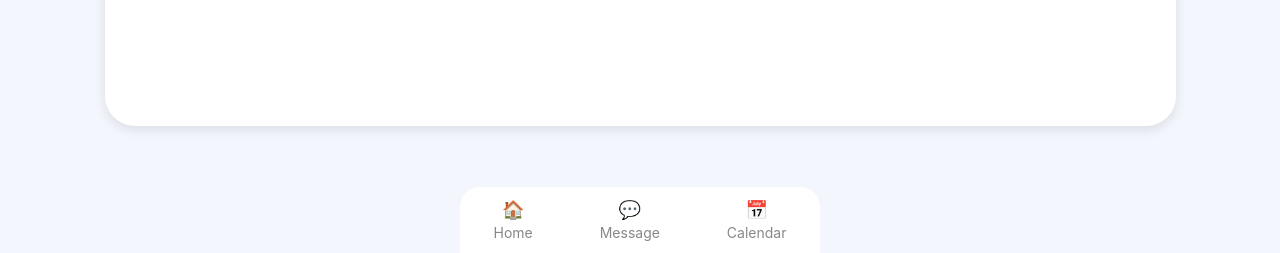
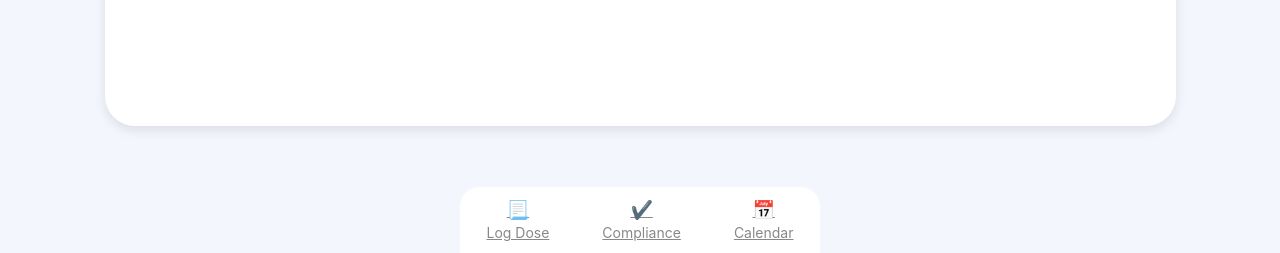
Before and after one commit to MohnishSS/DoseMate-BHacks24, a Flask app: page / in a window 1280 px wide. Shown: the part 547-800 px from the top of the page. Run offline with Flask 3, Linux system fonts and the light colour scheme.

Commit message:
Home GUI fixes

```diff
--- a/data.json
+++ b/data.json
@@ -32,6 +32,11 @@
                     "name": "Medication A (Dose 2)",
                     "dosage_time": "20:02",
                     "dosage_date": "11-02-2024"
+                },
+                {
+                    "name": "Medication A (Dose 1)",
+                    "dosage_time": "20:34",
+                    "dosage_date": "11-02-2024"
                 }
             ]
         }
--- a/templates/home.html
+++ b/templates/home.html
@@ -174,18 +174,19 @@
         </div>
     </div>
     <div class="bottom-nav">
-        <div class="nav-item">
-            <div class="nav-icon">🏠</div>
-            Home
-        </div>
-        <div class="nav-item">
-            <div class="nav-icon">💬</div>
-            Message
-        </div>
-        <div class="nav-item">
+        <a href="/log_dose/1" class="nav-item">
+            <div class="nav-icon">📃</div>
+            <div>Log Dose</div>
+        </a>
+        <a href="/compliance/1" class="nav-item">
+            <div class="nav-icon">✔️</div>
+            <div>Compliance</div>
+        </a>
+        <a href="/calendar" class="nav-item">
             <div class="nav-icon">📅</div>
-            Calendar
-        </div>
+            <div>Calendar</div>
+        </a>
+    </div>
     </div>
 </body>
 
```
